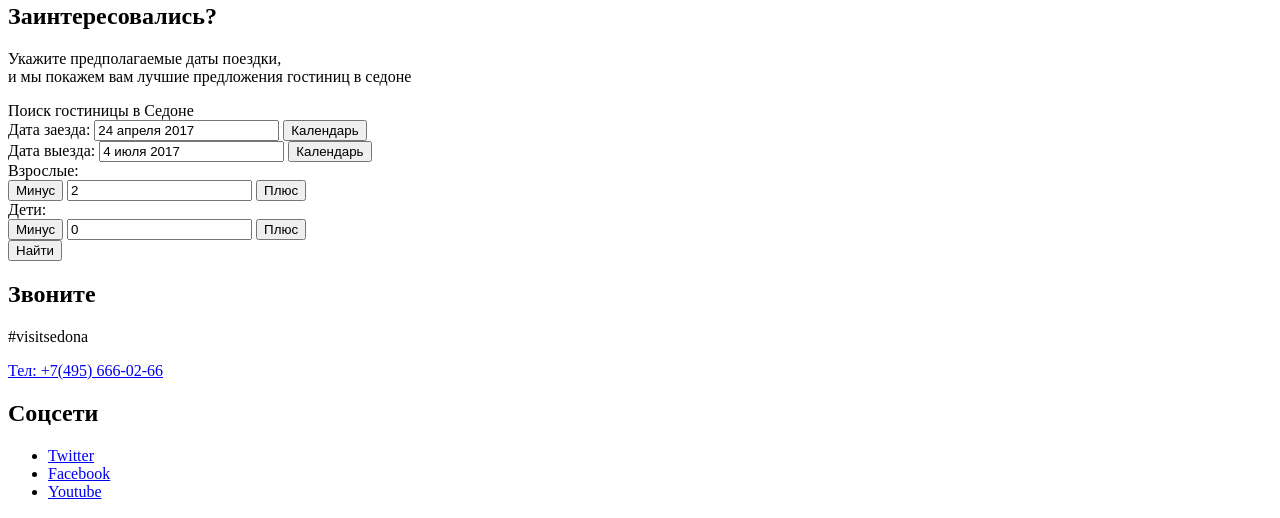
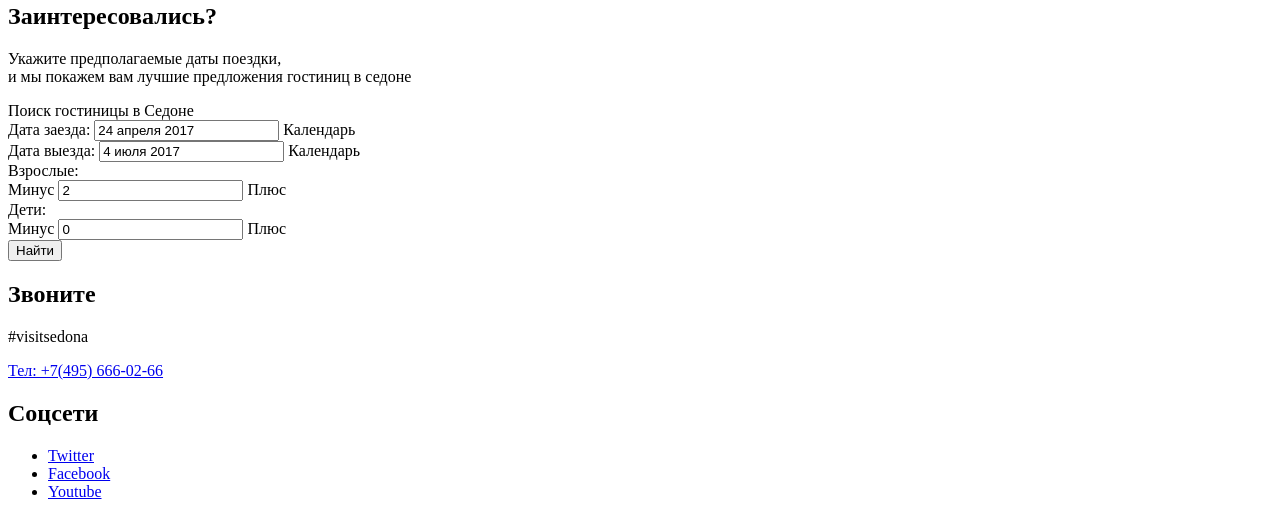
Before and after one commit to cheevster/856685-sedona-28, a plain HTML site: page index.html in a window 1280 px wide. Shown: the part 2260-2778 px from the top of the page. Drawn offline with Linux system fonts and the light colour scheme.

Commit message:
Домашная работа
Правка по замечаниям, были заменены кнопки на <a></a> правда без малейшего понимания как это должно работать, ссылка же уходит на другую страницу а тут надо менять число в форме, нас так не учили(

```diff
--- a/index.html
+++ b/index.html
@@ -164,27 +164,27 @@
                     <div>
                         <label for="date1">Дата заезда:</label>
                         <input type="text" id="date1" value="24 апреля 2017">
-                        <button type="button">Календарь</button>
+                        <a>Календарь</a>
                     </div>
                     <div>
                         <label for="date2">Дата выезда:</label>
                         <input type="text" id="date2" value="4 июля 2017">
-                        <button type="button">Календарь</button>
+                        <a>Календарь</a>
                     </div>
                     <div>
                         <label for="adults">Взрослые:</label>
                         <div>
-                            <button type="button">Минус</button>
+                            <a>Минус</a>
                             <input type="number" id="adults" value="2">
-                            <button type="button">Плюс</button>
+                            <a>Плюс</a>
                         </div>
                     </div>
                     <div>
                         <label for="babys">Дети:</label>
                         <div>
-                            <button type="button">Минус</button>
+                            <a>Минус</a>
                             <input type="number" id="babys" value="0">
-                            <button type="button">Плюс</button>
+                            <a>Плюс</a>
                         </div>
                     </div>
                     <button type="submit">Найти</button>
```
